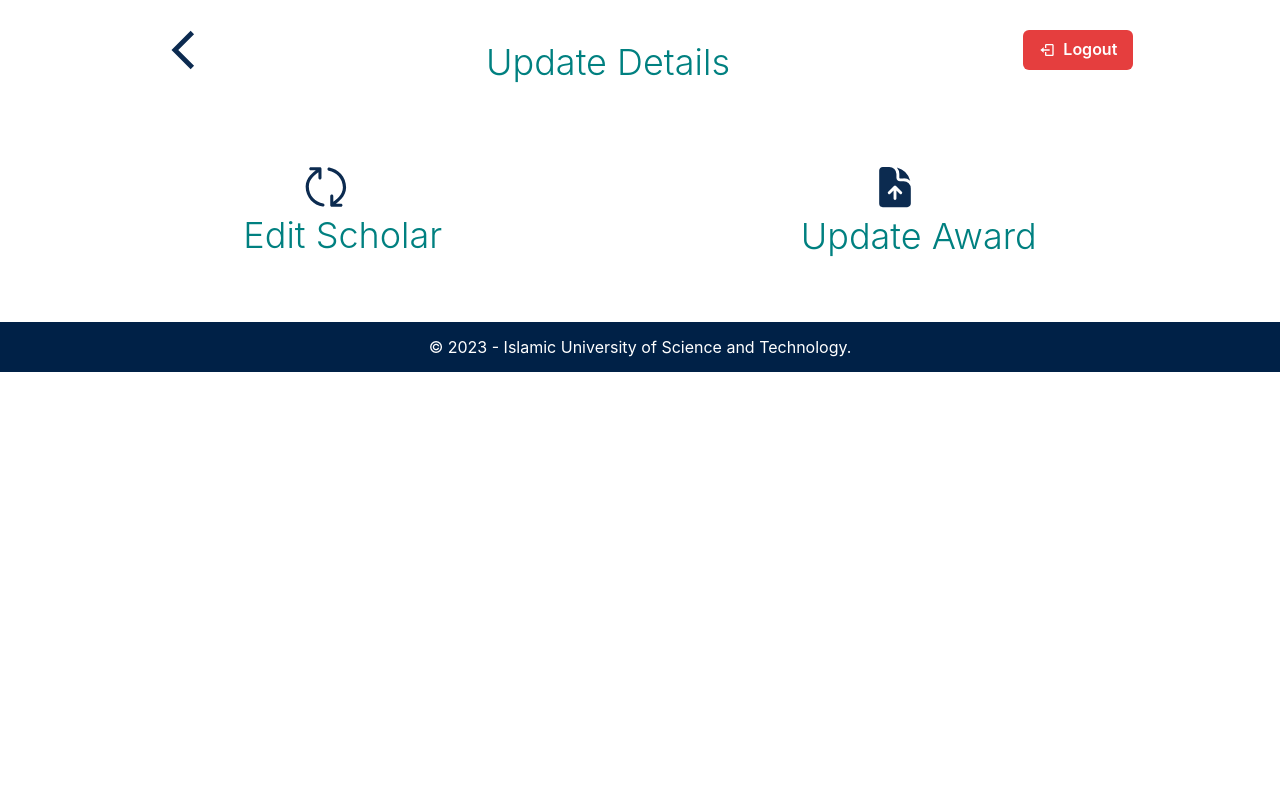
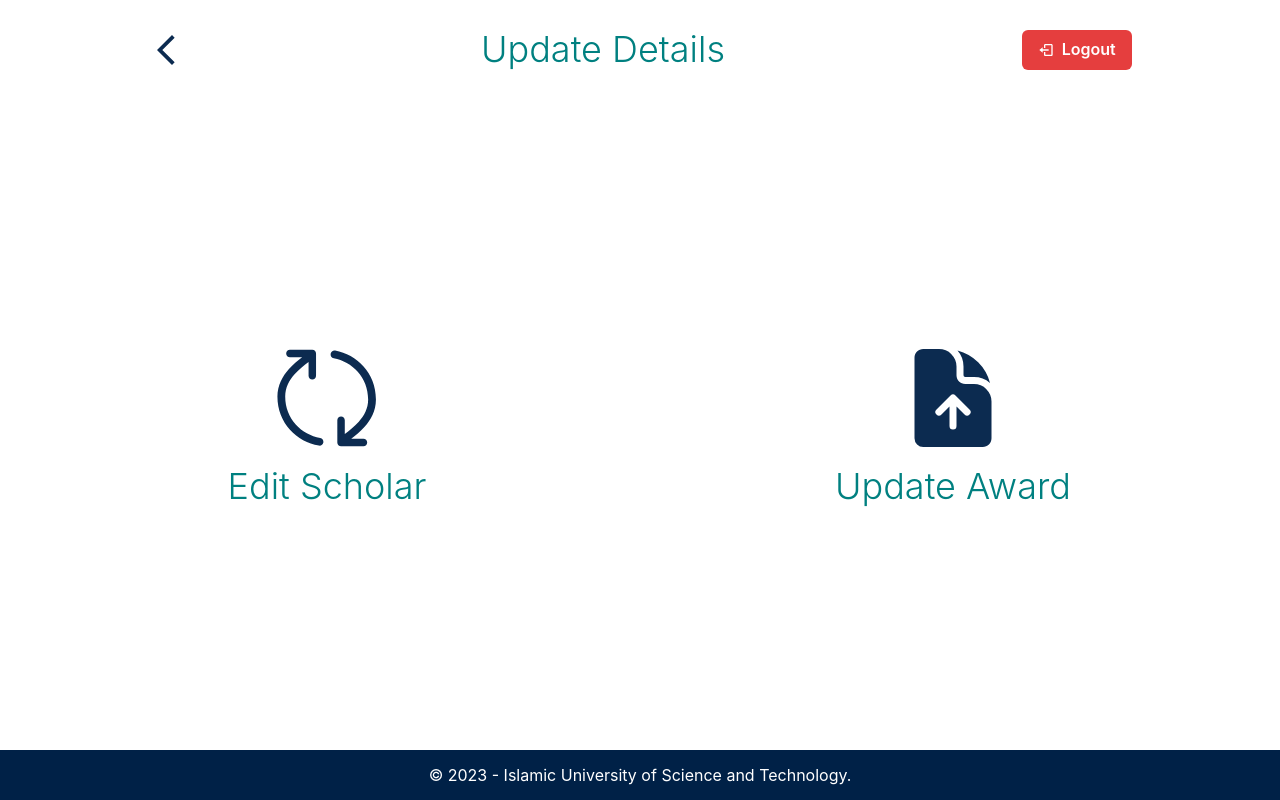
Before and after one commit to UmmarHamid/iust-scholars-portal, a Next.js app: page /office/updatedetails in a window 1280 px wide. Built offline with nearby package versions, Linux system fonts and the light colour scheme.

Commit message:
refactor

```diff
--- a/pages/office/addScholar/index.tsx
+++ b/pages/office/addScholar/index.tsx
@@ -33,7 +33,7 @@ export const index = () => {
         height={'100px'}
       >
         <Link href='/office'>
-          <StyledIcon>{<MdArrowBackIosNew />}</StyledIcon>
+          <StyledIcon>{<MdArrowBackIosNew size={36} />}</StyledIcon>
         </Link>
         <Heading as={'h2'} color={'teal'} fontWeight={300}>
           Add Scholar
--- a/pages/office/scholardetails/index.tsx
+++ b/pages/office/scholardetails/index.tsx
@@ -31,7 +31,7 @@ export const index = () => {
         height={'100px'}
       >
         <Link href='/office'>
-          <StyledIcon>{<MdArrowBackIosNew />}</StyledIcon>
+          <StyledIcon>{<MdArrowBackIosNew size={36} />}</StyledIcon>
         </Link>
         <Heading as={'h2'} color={'teal'} fontWeight={300}>
           Scholar Details
--- a/pages/office/updatedetails/index.tsx
+++ b/pages/office/updatedetails/index.tsx
@@ -3,26 +3,28 @@ import { MdArrowBackIosNew } from 'react-icons/md';
 import { BiLogOut } from 'react-icons/bi';
 import Head from 'next/head';
 import Link from 'next/link';
-import { Box, Button, Container, Heading } from '@chakra-ui/react';
+import { Box, Button, Container, Heading, SimpleGrid } from '@chakra-ui/react';
 import { RxUpdate } from 'react-icons/rx';
 import { HiDocumentArrowUp } from 'react-icons/hi2';
-const StyledIcon = styled.h1`
-  font-size: 46px;
-  font-weight: 700;
+const StyledIcon = styled.div`
+  font-size: 7em;
   color: #0c2b50;
-  padding-left: 30%;
 `;
 const StyledFooter = styled.footer`
-  left: 0;
   bottom: 0;
-  position: relative;
+  position: fixed;
   width: 100%;
   background-color: #002147;
   color: #fff;
   text-align: center;
   line-height: 50px;
 `;
-const LinkStyled = styled(Link)``;
+const LinkStyled = styled(Link)`
+  display: flex;
+  flex-direction: column;
+  align-items: center;
+  justify-content: center;
+`;
 export const index = () => {
   return (
     <>
@@ -36,29 +38,34 @@ export const index = () => {
         height={'100px'}
       >
         <Link href='/office'>
-          <StyledIcon>{<MdArrowBackIosNew />}</StyledIcon>
+          <StyledIcon>{<MdArrowBackIosNew size={36} />}</StyledIcon>
         </Link>
-        <Heading as={'h2'} color={'teal'} paddingTop={'2%'} fontWeight={300}>
+        <Heading as={'h2'} color={'teal'} fontWeight={300}>
           Update Details
         </Heading>
         <Button colorScheme='red' leftIcon={<BiLogOut />}>
           Logout
         </Button>
       </Box>
-      <Box margin={'5%'} display={'flex'} justifyContent={'space-around'}>
-        <LinkStyled href='/'>
+      <SimpleGrid
+        columns={2}
+        gap={'100px'}
+        height={'calc(100vh - 150px)'}
+        padding={'5%'}
+      >
+        <LinkStyled href='/editscholar'>
           <StyledIcon> {<RxUpdate />} </StyledIcon>
           <Heading as={'h2'} color={'teal'} paddingTop={'2%'} fontWeight={300}>
             Edit Scholar
           </Heading>
         </LinkStyled>
-        <LinkStyled href='/'>
+        <LinkStyled href='/updateaward'>
           <StyledIcon> {<HiDocumentArrowUp />} </StyledIcon>
           <Heading as={'h2'} color={'teal'} paddingTop={'2%'} fontWeight={300}>
             Update Award
           </Heading>
         </LinkStyled>
-      </Box>
+      </SimpleGrid>
       <StyledFooter>
         © 2023 - Islamic University of Science and Technology.
       </StyledFooter>
```
